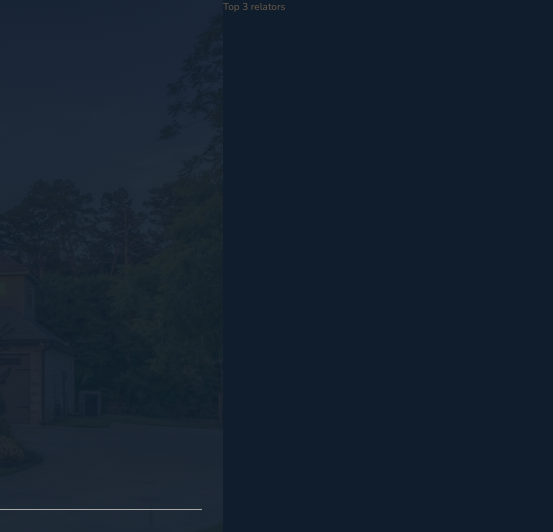
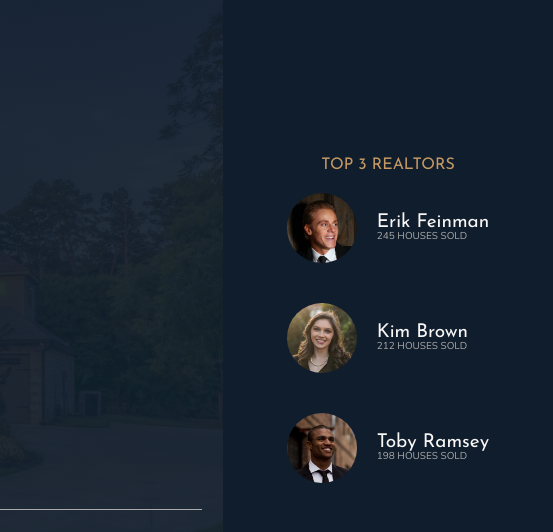
Before and after one commit to DenisHristov12/Nexter, a website: page index.html in a window 1280 px wide. Shown: the top 532 px of the page, 727-1280 px from the left. Drawn offline with nearby package versions, Linux system fonts and the light colour scheme.

Commit message:
realtors section

```diff
--- a/index.html
+++ b/index.html
@@ -32,7 +32,28 @@
       </div>
     </header>
 
-    <div class="realtors">Top 3 relators</div>
+    <div class="realtors">
+      <h3 class="heading-3">Top 3 Realtors</h3>
+      <div class="realtors__list">
+        <img src="img/realtor-1.jpeg" alt="Realtor 1" class="realtors__img" />
+        <div class="realtors__details">
+          <h4 class="heading-4 heading-4--light">Erik Feinman</h4>
+          <p class="realtors__sold">245 houses sold</p>
+        </div>
+
+        <img src="img/realtor-2.jpeg" alt="Realtor 2" class="realtors__img" />
+        <div class="realtors__details">
+          <h4 class="heading-4 heading-4--light">Kim Brown</h4>
+          <p class="realtors__sold">212 houses sold</p>
+        </div>
+
+        <img src="img/realtor-3.jpeg" alt="Realtor 3" class="realtors__img" />
+        <div class="realtors__details">
+          <h4 class="heading-4 heading-4--light">Toby Ramsey</h4>
+          <p class="realtors__sold">198 houses sold</p>
+        </div>
+      </div>
+    </div>
 
     <section class="features">
       <div class="feature">
--- a/sass/_realtors.scss
+++ b/sass/_realtors.scss
@@ -1,4 +1,31 @@
 .realtors {
   background-color: $color-secondary;
   grid-column: col-start 7 / full-end;
+  padding: 3rem;
+
+  display: grid;
+  align-content: center;
+  justify-content: center;
+  justify-items: center;
+  grid-row-gap: 2rem;
+
+  &__list {
+    display: grid;
+    grid-template-columns: min-content max-content;
+    grid-column-gap: 2rem;
+    grid-row-gap: 5vh;
+    align-items: center;
+  }
+
+  &__img {
+    width: 7rem;
+    border-radius: 50%;
+    display: block;
+  }
+
+  &__sold {
+    text-transform: uppercase;
+    color: $color-grey-light-2;
+    margin-top: -3px;
+  }
 }
```
Also changed, not shown: css/style.css, 1 other file.
